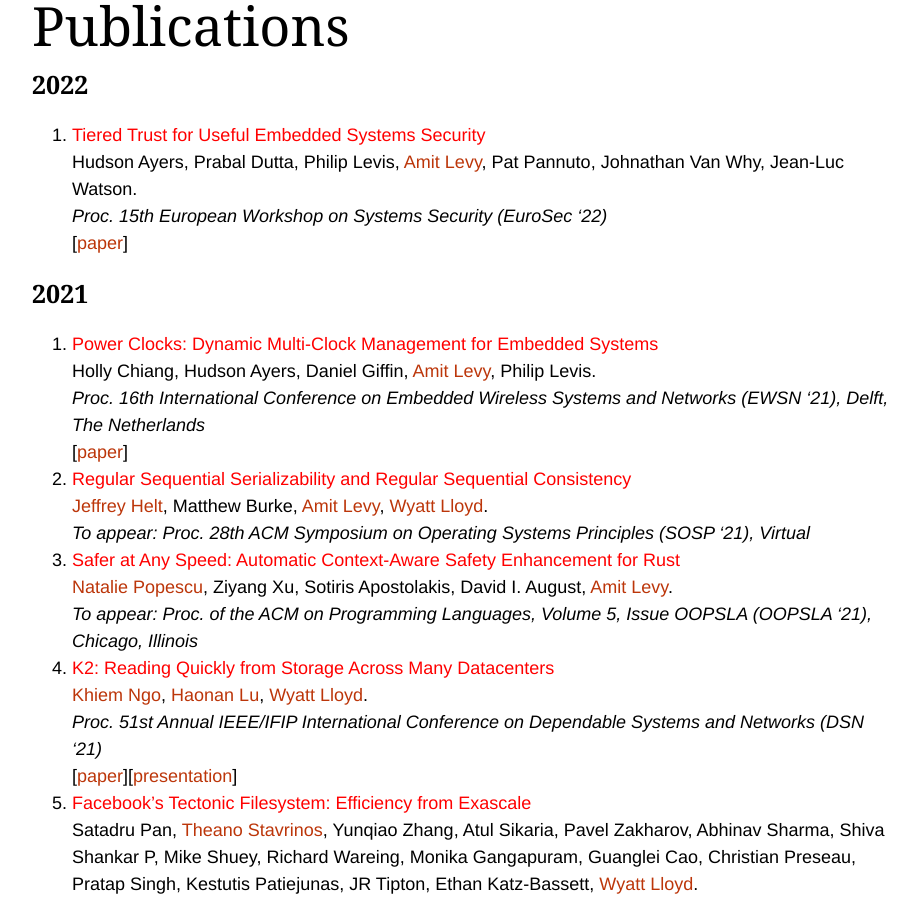
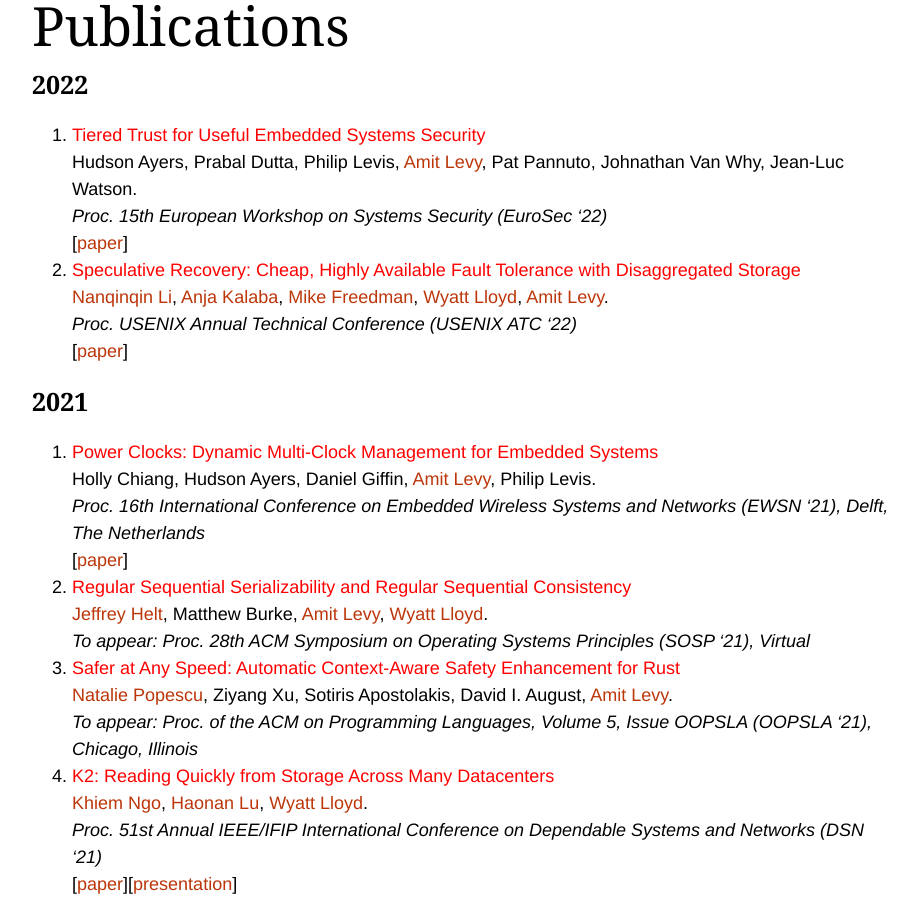
Before and after one commit to princeton-sns/www, a Jekyll site: the page built from publications.md, in a window 1280 px wide and 900 px high, scrolled down 413 px. Shown: the whole window, without its empty margins (176-1094 px from the left). Built offline with Jekyll 4.4.1, drawn with Linux system fonts in a browser that asks for light colours; some web fonts are replaced.

Commit message:
Add ATC 22 paper

```diff
--- a/_data/publications.yml
+++ b/_data/publications.yml
@@ -1,3 +1,13 @@
+- title: "Speculative Recovery: Cheap, Highly Available Fault Tolerance with Disaggregated Storage"
+  people:
+    - linanqinqin
+    - akalaba
+    - mfreed
+    - wlloyd
+    - aalevy
+  venue: "Proc. USENIX Annual Technical Conference (USENIX ATC '22)"
+  year: 2022
+  paper: https://www.amitlevy.com/papers/2022-atc-specreds.pdf
 - title: "Tiered Trust for Useful Embedded Systems Security"
   people:
     - Hudson Ayers
```
